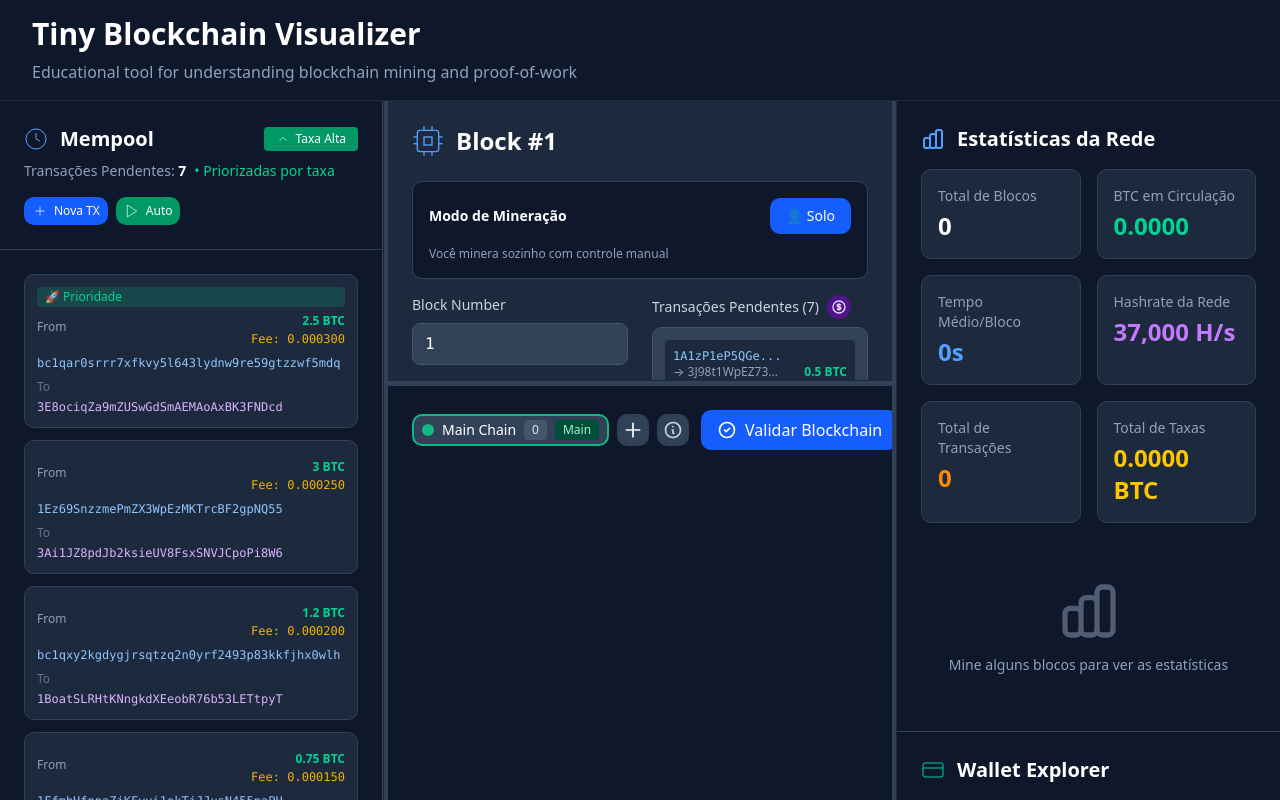
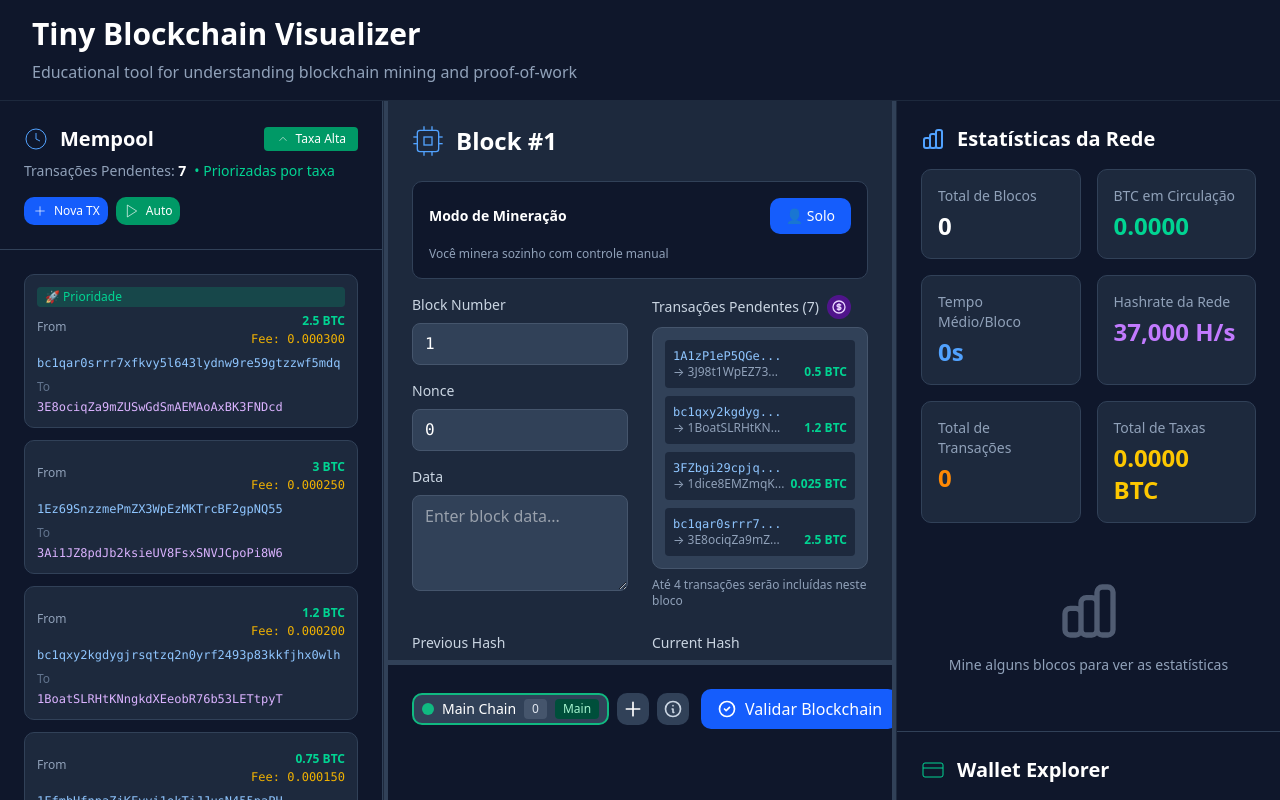
Before and after one commit to cleysonsilvame/tiny-blockchain, an Angular app: page / in a window 1280 px wide. Built offline with nearby package versions, Linux system fonts and the light colour scheme.

Commit message:
fix: ajustar layout de mineração e endereços

```diff
--- a/src/app/app.ts
+++ b/src/app/app.ts
@@ -35,7 +35,7 @@ export class App {
   mempoolWidth = signal(384); // w-96 = 24rem = 384px
 
   // Resize state for mining-block height
-  miningBlockHeight = signal(40); // initial percentage (40% of container)
+  miningBlockHeight = signal(80); // initial percentage (40% of container)
 
   isResizing = signal(false);
   resizeStartX = signal(0);
--- a/src/app/components/mining-block/mining-block.html
+++ b/src/app/components/mining-block/mining-block.html
@@ -1,4 +1,4 @@
-<div class="bg-slate-800 p-6 shadow-2xl h-full">
+<div class="bg-slate-800 p-6 shadow-2xl min-h-full">
   <div class="flex items-center gap-3 mb-6">
     <svg class="w-8 h-8 text-blue-400" fill="none" stroke="currentColor" viewBox="0 0 24 24">
       <rect x="4" y="4" width="16" height="16" rx="2" ry="2" />
--- a/src/app/components/wallet-explorer/wallet-explorer.html
+++ b/src/app/components/wallet-explorer/wallet-explorer.html
@@ -101,7 +101,7 @@
                   >
                 </div>
                 <div class="text-xs text-slate-400">
-                  Para: <span class="font-mono">{{ item.counterparty?.slice(0, 12) }}...</span>
+                  Para: <span class="font-mono">{{ item.counterparty }}</span>
                 </div>
                 <div class="text-xs text-slate-500">Taxa: {{ item.fee?.toFixed(8) }} BTC</div>
                 <div class="text-xs text-slate-400">Block #{{ item.blockNumber }}</div>
@@ -119,7 +119,7 @@
                   >
                 </div>
                 <div class="text-xs text-slate-400">
-                  De: <span class="font-mono">{{ item.counterparty?.slice(0, 12) }}...</span>
+                  De: <span class="font-mono">{{ item.counterparty }}</span>
                 </div>
                 <div class="text-xs text-slate-400">Block #{{ item.blockNumber }}</div>
               </div>
```
